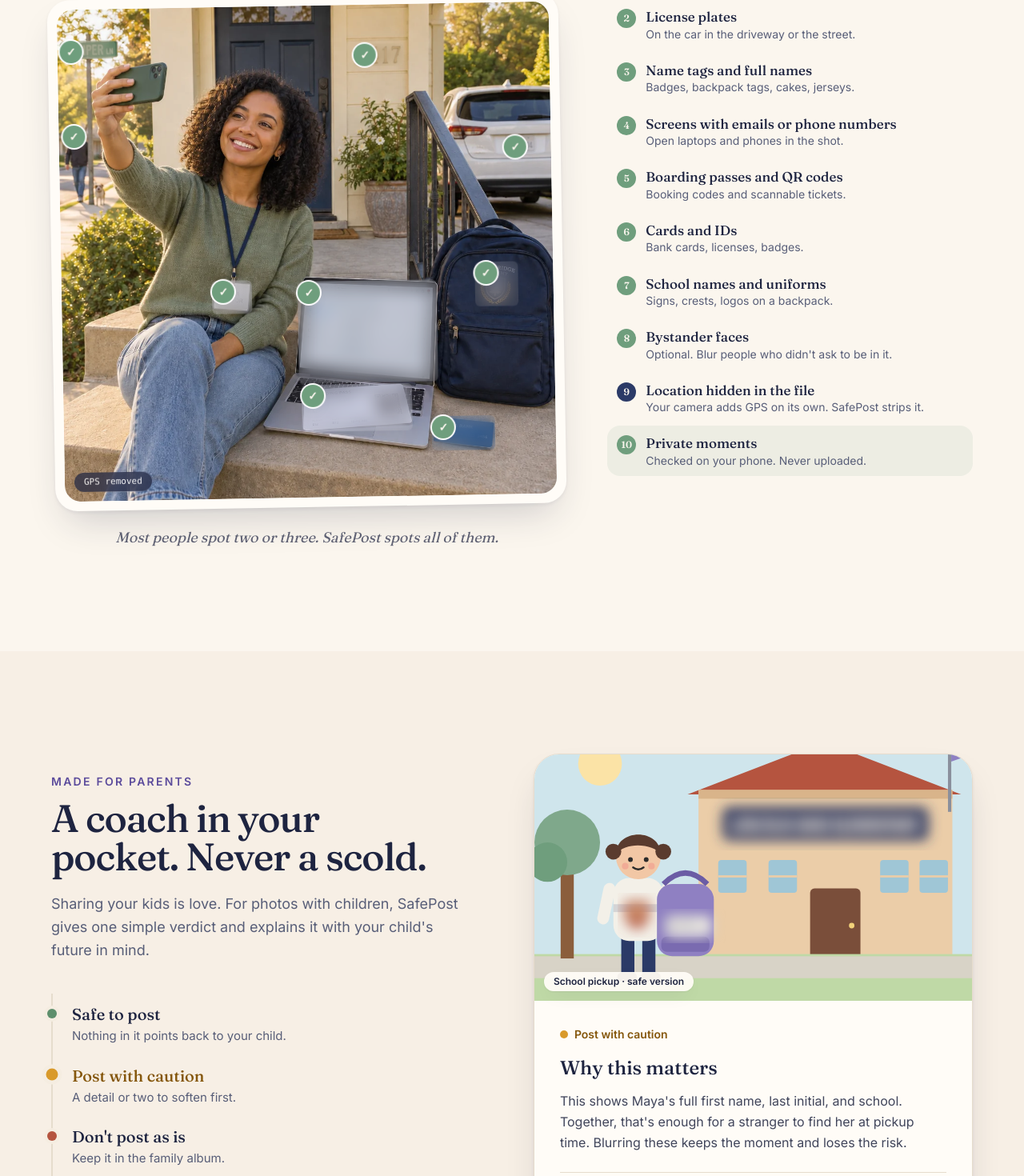
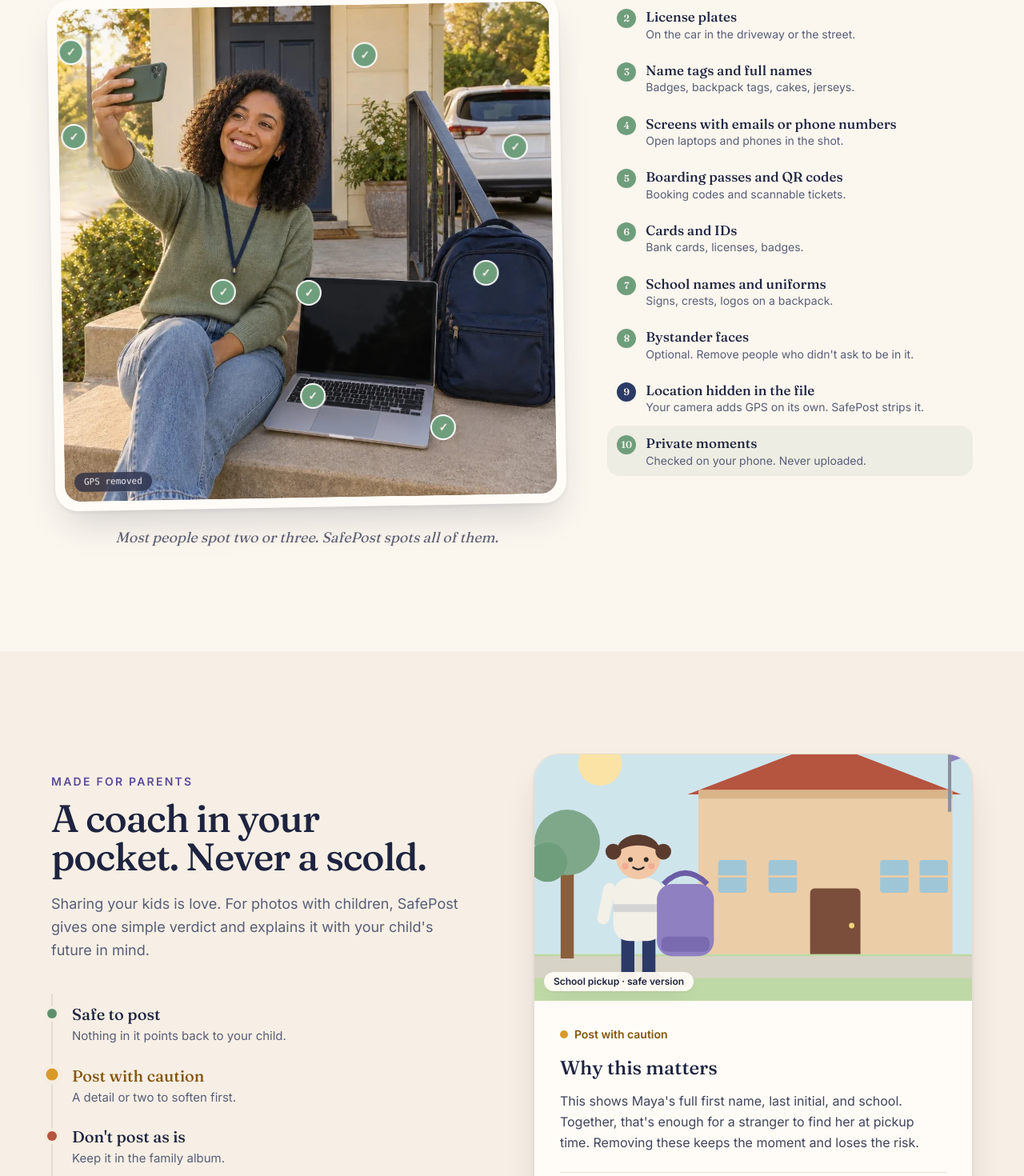
Before and after one commit to Girik1105/PrePost-AI, a Next.js app: page / in a window 1280 px wide. Shown: the part 3390-4860 px from the top of the page at 80% size. Built offline with nearby package versions, Linux system fonts and the light colour scheme.

Commit message:
Erase risky details instead of blurring (real LaMa erase baked into the scene), remove talk-to-edit section

```diff
--- a/app/page.tsx
+++ b/app/page.tsx
@@ -5,7 +5,6 @@
 import HowItWorks from "@/components/landing/HowItWorks";
 import Detects from "@/components/landing/Detects";
 import ChildAdvisor from "@/components/landing/ChildAdvisor";
-import TalkToEdit from "@/components/landing/TalkToEdit";
 import Privacy from "@/components/landing/Privacy";
 import ForEveryone from "@/components/landing/ForEveryone";
 import Principles from "@/components/landing/Principles";
@@ -30,7 +29,6 @@
         <HowItWorks />
         <Detects />
         <ChildAdvisor />
-        <TalkToEdit />
         <Privacy />
         <ForEveryone />
         <Principles />
--- a/components/landing/ChildAdvisor.tsx
+++ b/components/landing/ChildAdvisor.tsx
@@ -12,7 +12,8 @@
   { label: "Don't post as is", note: "Keep it in the family album.", dot: "bg-danger", ink: "ink-danger" },
 ];
 
-const SCHOOL_FIXED = { "school-sign": "blur", "school-crest": "blur", "school-tag": "blur" } as const;
+// The safe version removes the details outright, the same way /check erases them.
+const SCHOOL_FIXED = { "school-sign": "remove", "school-crest": "remove", "school-tag": "remove" } as const;
 
 export default function ChildAdvisor() {
   return (
@@ -60,7 +61,7 @@
               <h3 className="mt-4 font-display text-2xl font-medium text-ink">Why this matters</h3>
               <p className="mt-3 leading-relaxed text-ink/85">
                 This shows {BRAND.kid}&apos;s full first name, last initial, and school. Together, that&apos;s enough for a
-                stranger to find her at pickup time. Blurring these keeps the moment and loses the risk.
+                stranger to find her at pickup time. Removing these keeps the moment and loses the risk.
               </p>
               <div className="mt-6 flex items-center gap-4 border-t border-line pt-6">
                 <Image src="/assets/brownie-thinking.webp" alt="" width={80} height={92} className="h-16 w-auto shrink-0" />
--- a/components/landing/Detects.tsx
+++ b/components/landing/Detects.tsx
@@ -12,11 +12,13 @@
   label: string;
   note: string;
   /** spots in the photo; tag is the label shown next to the spot when it's active */
-  spots?: { box: Box; blur?: Box; tag: string }[];
+  spots?: { box: Box; tag: string }[];
   kind?: "file" | "private";
 }
 
 // Boxes are fractions of the 1024x1024 scene (AI-generated with Aside, no real people or brands).
+// porch-scene-erased.webp is the same photo run through the /check eraser (LaMa inpainting), so in
+// the After state the details are gone from the pixels, not blurred.
 const RISKS: Risk[] = [
   {
     label: "House numbers and addresses",
@@ -34,8 +36,8 @@
   { label: "School names and uniforms", note: "Signs, crests, logos on a backpack.", spots: [{ box: { x: 0.84, y: 0.527, w: 0.088, h: 0.09 }, tag: "Maple Ridge Academy crest" }] },
   {
     label: "Bystander faces",
-    note: "Optional. Blur people who didn't ask to be in it.",
-    spots: [{ box: { x: 0.008, y: 0.236, w: 0.09, h: 0.166 }, blur: { x: 0.02, y: 0.236, w: 0.035, h: 0.04 }, tag: "A neighbor who didn't ask to be in it" }],
+    note: "Optional. Remove people who didn't ask to be in it.",
+    spots: [{ box: { x: 0.008, y: 0.236, w: 0.09, h: 0.166 }, tag: "A neighbor who didn't ask to be in it" }],
   },
   { label: "Location hidden in the file", note: "Your camera adds GPS on its own. SafePost strips it.", kind: "file" },
   { label: "Private moments", note: "Checked on your phone. Never uploaded.", kind: "private" },
@@ -110,21 +112,40 @@
                 className="object-cover"
               />
 
+              <motion.div
+                aria-hidden
+                className="absolute inset-0"
+                initial={false}
+                animate={{ opacity: after ? 1 : 0 }}
+                transition={{ duration: 0.5, delay: after && !reduce ? 0.15 + PINNED * 0.12 + 0.4 : 0 }}
+              >
+                <Image src="/assets/catches/porch-scene-erased.webp" alt="" fill sizes="(min-width: 1024px) 620px, 92vw" className="object-cover" />
+              </motion.div>
+
               {RISKS.map((r, i) =>
                 r.spots?.map((s, j) => {
                   const on = active === i;
-                  const b = s.blur ?? s.box;
+                  const P = 0.014; // the eraser grew each box a little, so reveal a bit wider
+                  const b = { x: Math.max(0, s.box.x - P), y: Math.max(0, s.box.y - P), w: s.box.w + P * 2, h: s.box.h + P * 2 };
                   return (
                     <div key={`${i}-${j}`}>
-                      {/* blur layer for the After state */}
+                      {/* the erased pixels for this spot, revealed one spot at a time */}
                       <motion.div
                         aria-hidden
-                        className="absolute rounded-md"
-                        style={{ left: pct(b.x), top: pct(b.y), width: pct(b.w), height: pct(b.h), backdropFilter: "blur(10px)", WebkitBackdropFilter: "blur(10px)", background: "rgba(255,255,255,0.08)" }}
+                        className="absolute overflow-hidden rounded-md"
+                        style={{ left: pct(b.x), top: pct(b.y), width: pct(b.w), height: pct(b.h) }}
                         initial={false}
-                        animate={{ opacity: after ? 1 : 0 }}
-                        transition={{ duration: 0.6, delay: after && !reduce ? i * 0.07 : 0 }}
-                      />
+                        animate={{ opacity: after ? 1 : 0, filter: after ? "blur(0px)" : "blur(6px)" }}
+                        transition={{ duration: 0.55, delay: after && !reduce ? 0.15 + i * 0.12 : 0 }}
+                      >
+                        {/* eslint-disable-next-line @next/next/no-img-element */}
+                        <img
+                          src="/assets/catches/porch-scene-erased.webp"
+                          alt=""
+                          className="absolute max-w-none"
+                          style={{ width: `${100 / b.w}%`, height: `${100 / b.h}%`, left: `${(-b.x / b.w) * 100}%`, top: `${(-b.y / b.h) * 100}%` }}
+                        />
+                      </motion.div>
                       {/* outline when active */}
                       <motion.div
                         aria-hidden
```
Also changed, not shown: public/assets/catches/porch-scene-erased.webp (added).
